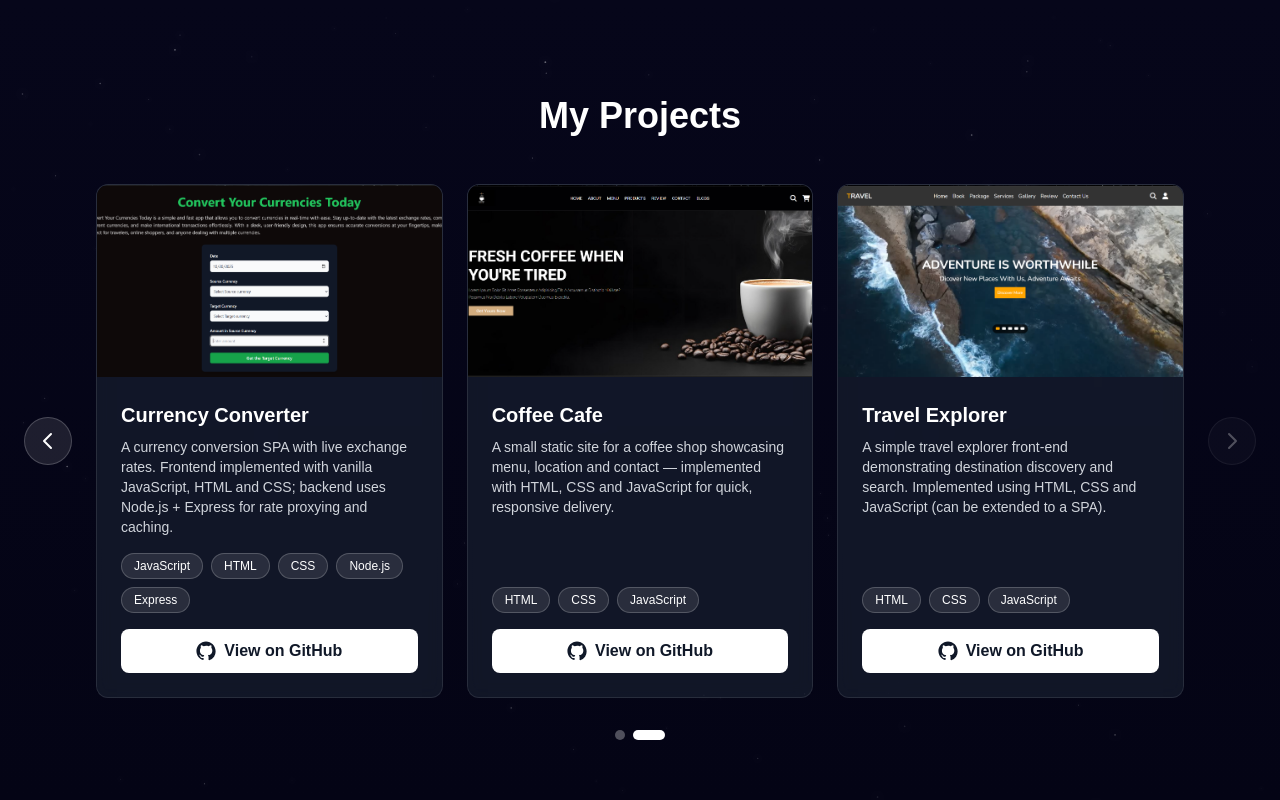
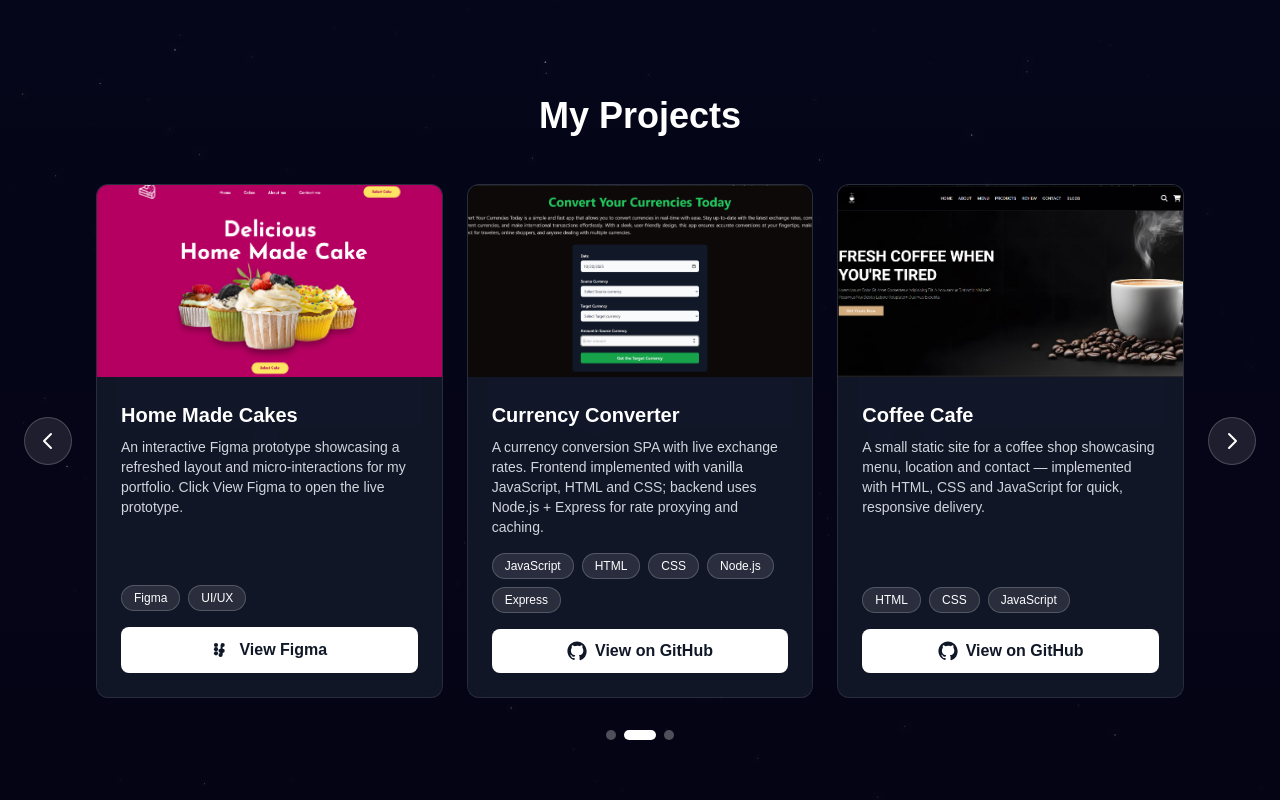
Before and after one commit to HasiniNavindya/my-portfolio, a Next.js app: page /projects in a window 1280 px wide. Both pictures are taken after a click on the button 1232 px from the left and 441 px from the top of the page. Shown: the top 800 px of the page. Built offline with nearby package versions, Linux system fonts and the light colour scheme.

Commit message:
add figma project

```diff
--- a/src/components/ProjectsSection.jsx
+++ b/src/components/ProjectsSection.jsx
@@ -21,12 +21,21 @@ export default function ProjectsSection() {
       github: "https://github.com/HasiniNavindya/FitSync-Pro",
       tech: ["Next.js", "MongoDB", "Node.js", "Stripe",  "Nodemailer", "Tailwind CSS"],
     },
+
      {
       title: "MovieHub (CineWorld)",
       description: "A Laravel-based entertainment platform delivering movie news, upcoming releases and reviews. Features secure authentication, role-based access and a RESTful API backend.",
       image: "laravel.png",
       github: "https://github.com/HasiniNavindya/Laravel",
       tech: ["Laravel", "PHP", "MySQL", "JavaScript", "REST API", "Bootstrap"],
+    },
+    {
+      title: "Home Made Cakes",
+      description: "An interactive Figma prototype showcasing a refreshed layout and micro-interactions for my portfolio. Click View Figma to open the live prototype.",
+      image: "HMC.png",
+      github: "",
+      figma: "https://www.figma.com/proto/uTX1WZXBY77837QAyhsUej/HMC?node-id=2004-34&p=f&t=MPpRVS95OUHtY3KY-0&scaling=min-zoom&content-scaling=fixed&page-id=2004%3A32",
+      tech: ["Figma", "UI/UX"],
     },
     {
       title: "Currency Converter",
@@ -157,7 +166,28 @@ export default function ProjectsSection() {
                         rel="noreferrer"
                         className="flex-1 inline-flex items-center justify-center gap-2 bg-white text-gray-900 font-semibold px-5 py-2.5 rounded-lg hover:bg-gray-100 transition-colors text-center border border-white/20"
                       >
+                        <svg xmlns="http://www.w3.org/2000/svg" className="w-4 h-4" viewBox="0 0 24 24" fill="currentColor" aria-hidden="true">
+                          <path d="M4.98 3.5a2.5 2.5 0 11-.001 5.001A2.5 2.5 0 014.98 3.5zM.5 8.5h4.95v13.5H.5V8.5zM8.5 8.5h4.75v1.86h.07c.66-1.25 2.27-2.57 4.68-2.57 5 0 5.92 3.29 5.92 7.56V22H18.1v-6.72c0-1.6 0-3.66-2.23-3.66-2.24 0-2.58 1.75-2.58 3.55V22H8.5V8.5z" />
+                        </svg>
                         View Post
+                      </a>
+                    ) : null}
+
+                    {project.figma ? (
+                      <a
+                        href={project.figma}
+                        target="_blank"
+                        rel="noreferrer"
+                        className="flex-1 inline-flex items-center justify-center gap-2 bg-white text-gray-900 font-semibold px-5 py-2.5 rounded-lg hover:bg-gray-100 transition-colors text-center border border-white/20"
+                      >
+                        <svg xmlns="http://www.w3.org/2000/svg" className="w-5 h-5" viewBox="0 0 24 24" aria-hidden="true" fill="currentColor">
+                          <path d="M6 3.5a2.5 2.5 0 100 5 2.5 2.5 0 000-5z" />
+                          <path d="M6 8.5a2.5 2.5 0 100 5 2.5 2.5 0 000-5z" />
+                          <path d="M6 13.5a2.5 2.5 0 100 5 2.5 2.5 0 000-5z" />
+                          <path d="M11.5 6a2.5 2.5 0 112.5 2.5V13a2.5 2.5 0 11-2.5-2.5V6z" />
+                          <path d="M11.5 13a2.5 2.5 0 112.5 2.5V18a2.5 2.5 0 11-2.5-2.5V13z" />
+                        </svg>
+                        View Figma
                       </a>
                     ) : null}
                   </div>
```
Also changed, not shown: public/HMC.png (added).
